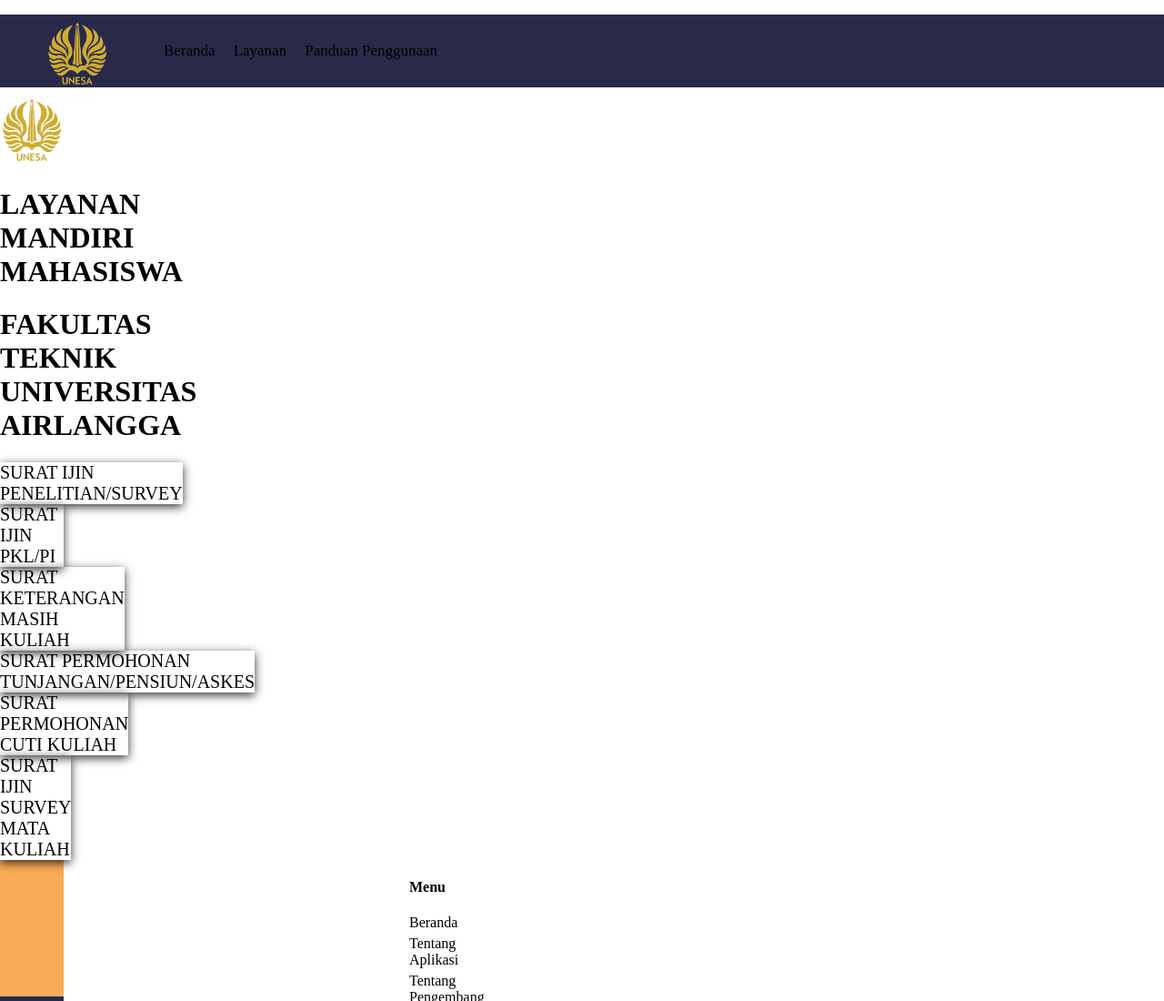
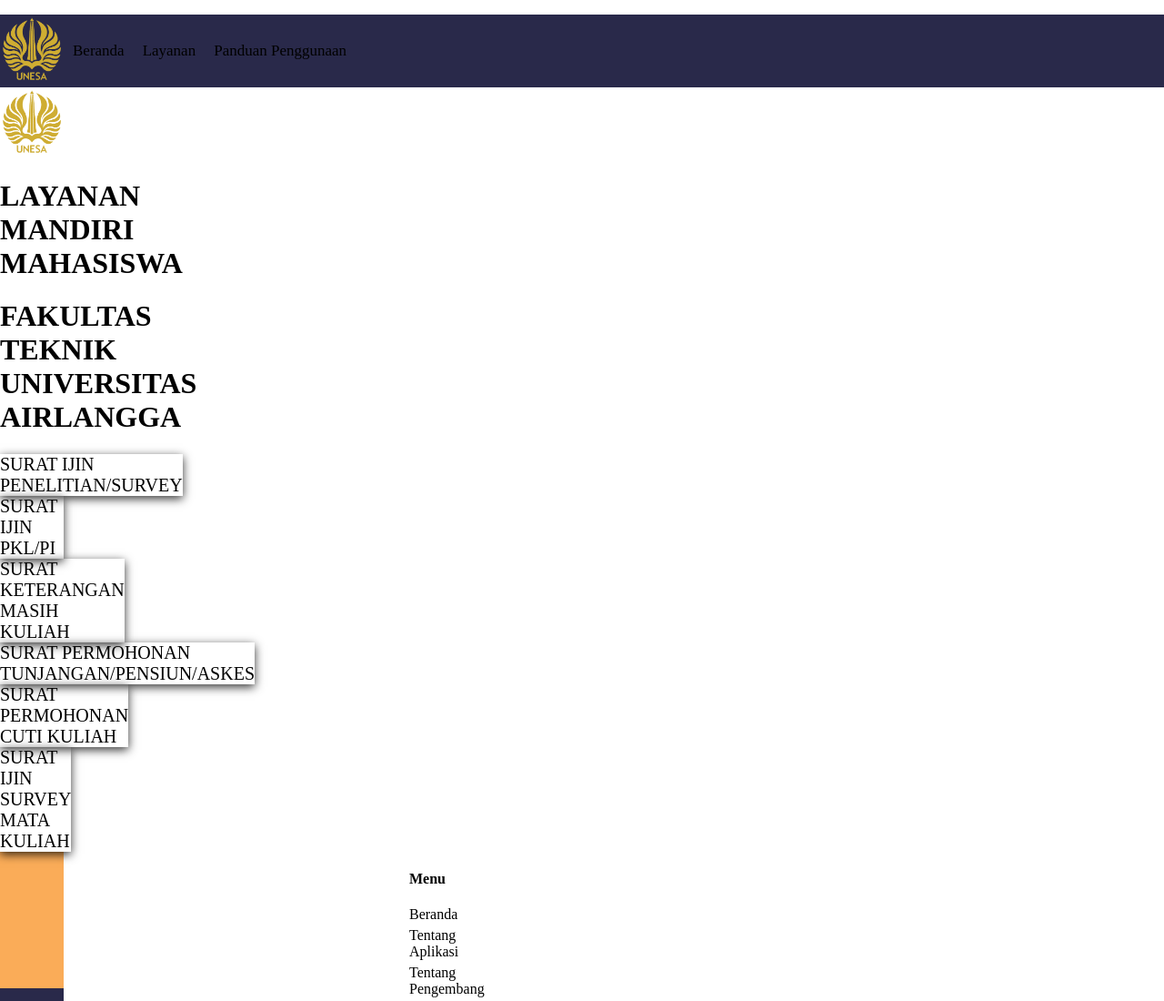
Before and after one commit to NurArdista/Layanan-Mahasiswa, a plain HTML site: page index.html in a window 1280 px wide. Shown: the top 1100 px of the page at 91% size. Drawn offline with Linux system fonts and the light colour scheme; a script that the page names is missing.

Commit message:
Update index.html

```diff
--- a/index.html
+++ b/index.html
@@ -10,7 +10,7 @@
 
     <header>
     <div class="headerkiri">
-      <div class="headerlogo">
+      <div class="logo">
         <img class="logo" src="Logo-Unesa.png">
       </div>
     </div>
```
